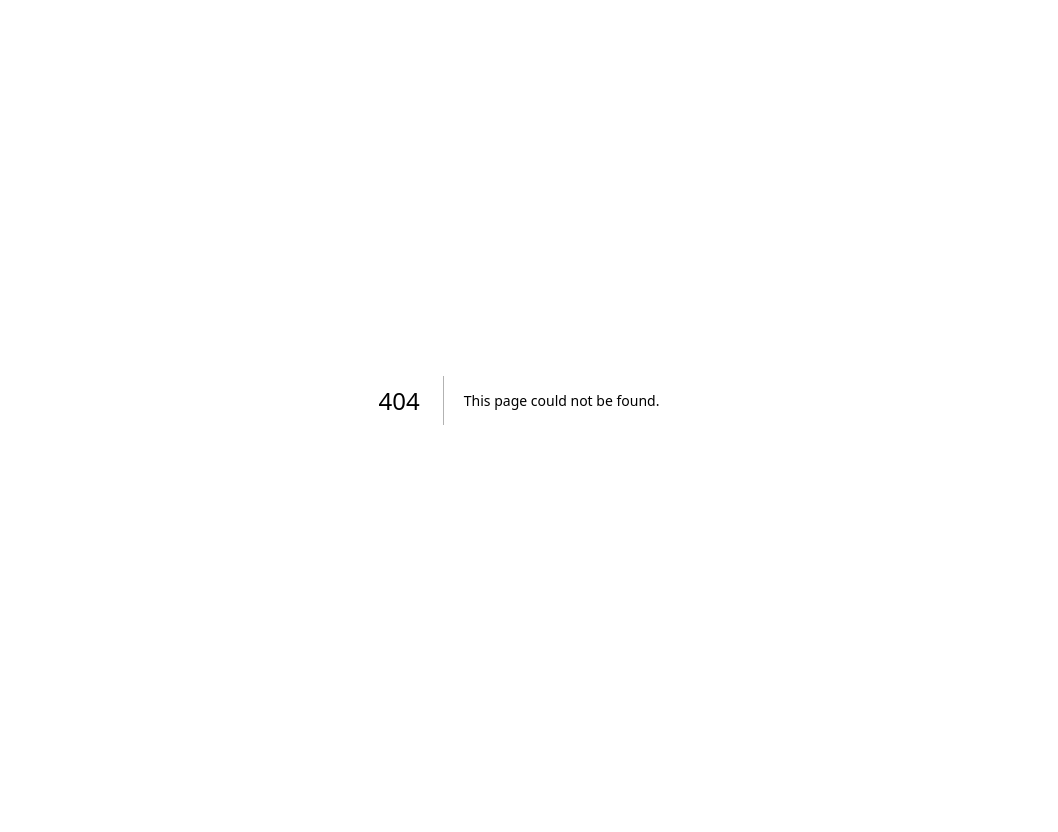
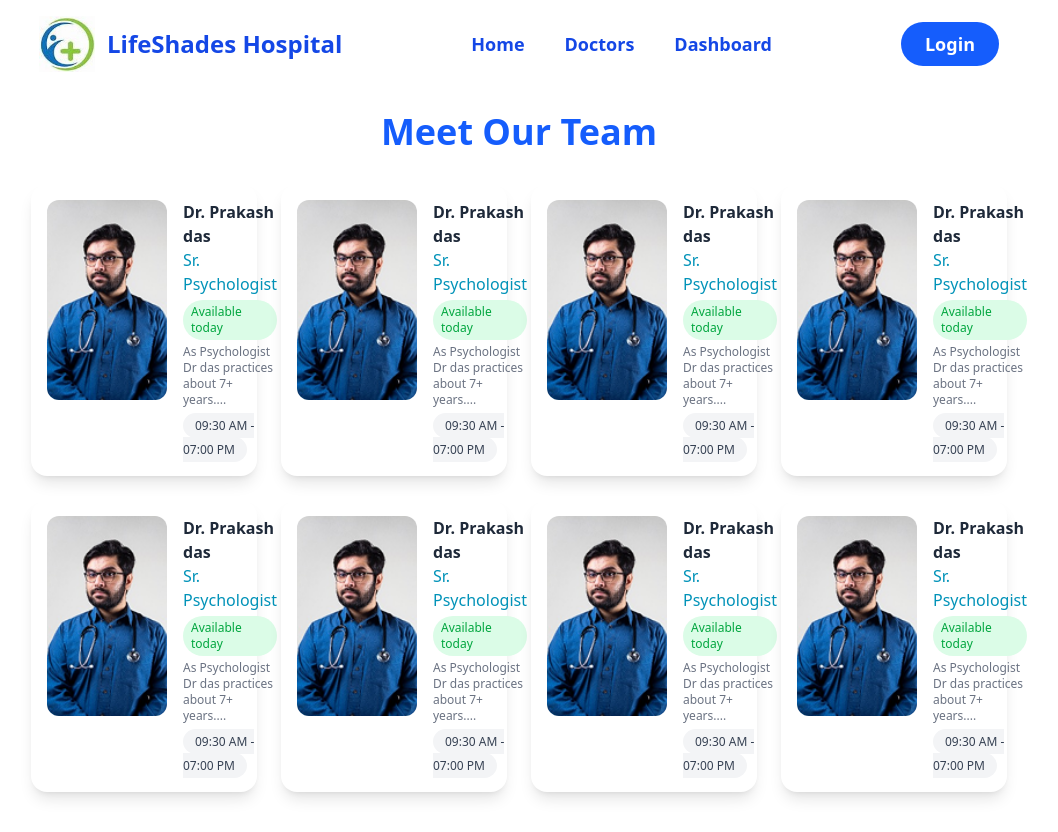
Before and after one commit to aswanivaChaithram/PearlThoughts-Internship-hospital-management, a Next.js app: page /doctor in a window 1280 px wide. Before the commit this address had no page. Shown: the whole page, without its empty margins (121-1179 px from the left). Before the commit the page ends 800 px from the top, so only its background shows below. Built offline with nearby package versions, Linux system fonts and the light colour scheme.

Commit message:
day-2 progress

```diff
--- /dev/null
+++ b/app/doctor/page.jsx
@@ -0,0 +1,95 @@
+import Link from "next/link";
+
+export default function Doctors() {
+  const doctors = Array(8).fill({
+    name: "Dr. Prakash das",
+    role: "Sr. Psychologist",
+    time: "09:30 AM - 07:00 PM",
+    image: "/doc1.png",
+  });
+
+  return (
+    <div className="min-h-screen flex justify-center">
+
+      <div className="w-[85%] md:w-[80%]">
+
+        <nav className="flex items-center justify-between px-4 md:px-8 py-4">
+
+          <div className="flex items-center gap-3">
+            <img src="/logo.jpeg" alt="logo" className="w-14 h-14" />
+            <h1 className="text-xl md:text-2xl font-bold text-blue-700">
+              LifeShades Hospital
+            </h1>
+          </div>
+
+          <div className="hidden md:flex items-center gap-10 text-lg font-bold text-blue-700">
+            <Link href="/" className="nav-link">Home</Link>
+            <Link href="/doctor" className="nav-link">Doctors</Link>
+            <Link href="#" className="nav-link">Dashboard</Link>
+          </div>
+
+          <Link
+            href="/login"
+            className="bg-blue-600 text-white text-lg font-semibold px-6 py-2 rounded-full hover:bg-blue-700 transition"
+          >
+            Login
+          </Link>
+        </nav>
+
+        <div className="text-center mt-6 mb-8">
+          <h2 className="text-3xl md:text-4xl font-bold text-blue-600">
+            Meet Our Team
+          </h2>
+        </div>
+
+
+        {/* Doctors Grid */}
+        <div className="px-4 md:px-6 pb-10 grid gap-6 grid-cols-1 sm:grid-cols-2 lg:grid-cols-3 xl:grid-cols-4">
+
+          {doctors.map((doc, index) => (
+            <div
+              key={index}
+              className="rounded-2xl p-4 flex gap-4 shadow-lg transition bg-white cursor-pointer"
+            >
+
+              <img
+                src={doc.image}
+                alt="doctor"
+                className="w-30 h-40 sm:h-45 md:h-50 object-cover rounded-xl"
+              />
+
+              <div className="flex flex-col justify-between flex-1">
+
+                <div>
+                  <h3 className="text-md font-bold text-gray-800">
+                    {doc.name}
+                  </h3>
+
+                  <p className="text-cyan-600 font-medium">
+                    {doc.role}
+                  </p>
+
+                  <span className="inline-block mt-1 bg-green-100 text-green-600 text-xs px-2 py-1 rounded-full">
+                    Available today
+                  </span>
+
+                  <p className="text-xs text-gray-500 mt-1">
+                    As Psychologist Dr das practices about 7+ years....
+                  </p>
+                </div>
+
+                <div className="mt-1">
+                  <span className="bg-gray-100 text-gray-700 text-xs px-3 py-1 rounded-full">
+                    {doc.time}
+                  </span>
+                </div>
+
+              </div>
+            </div>
+          ))}
+        </div>
+
+      </div>
+    </div>
+  );
+}
--- a/app/globals.css
+++ b/app/globals.css
@@ -1 +1,20 @@
 @import "tailwindcss";
+
+.nav-link {
+  position: relative;
+}
+
+.nav-link::after {
+  content: "";
+  position: absolute;
+  left: 0;
+  bottom: -4px;
+  width: 0%;
+  height: 2px;
+  background: #2563eb;
+  transition: width 0.4s ease;
+}
+
+.nav-link:hover::after {
+  width: 100%;
+}
--- a/app/page.js
+++ b/app/page.js
@@ -1,7 +1,68 @@
+import Link from "next/link";
 
 export default function Home() {
   return (
-    <>
-    </>
+    <div className="min-h-screen flex justify-center">
+
+      <div className="w-[85%] md:w-[80%]">
+
+        {/* Navbar */}
+        <nav className="flex items-center justify-between px-4 md:px-8 py-4">
+
+          <div className="flex items-center gap-3">
+            <img src="/logo.jpeg" alt="logo" className="w-14 h-14" />
+            <h1 className="text-xl md:text-2xl font-bold text-blue-700">
+              LifeShades Hospital
+            </h1>
+          </div>
+
+          <div className="hidden md:flex items-center gap-10 text-lg font-bold text-blue-700">
+              <Link href="#" className="nav-link">Home</Link>
+              <Link href="/doctor" className="nav-link">Doctors</Link>
+              <Link href="#" className="nav-link">Dashboard</Link>
+            </div>
+
+            <Link
+              href="/login"
+              className="bg-blue-600 text-white text-lg font-semibold px-6 py-2 rounded-full hover:bg-blue-700 transition"
+            >
+              Login
+            </Link>
+        </nav>
+
+        {/* Hero */}
+        <div className="mt-6 relative rounded-2xl overflow-hidden">
+
+          <img
+            src="/header.webp"
+            alt="hospital"
+            className="w-full h-[460px] md:h-[450px] object-cover"
+          />
+
+          <div className="absolute inset-0 flex items-center">
+            <div className="text-white px-6 md:px-16 w-l">
+
+              <h1 className="text-4xl sm:text-5xl md:text-6xl font-bold mb-4">
+                Welcome to <br /> LifeShades Hospital
+              </h1>
+
+              <p className="mb-6">
+                We care about your health
+              </p>
+
+              <Link
+                href="/signup"
+                className="bg-blue-700 hover:bg-blue-800 px-6 py-3 rounded-lg font-medium transition"
+              >
+                Create New Account
+              </Link>
+
+            </div>
+          </div>
+
+        </div>
+
+      </div>
+    </div>
   );
 }
```
Also changed, not shown: public/doc1.png (added), public/header.webp (added).
